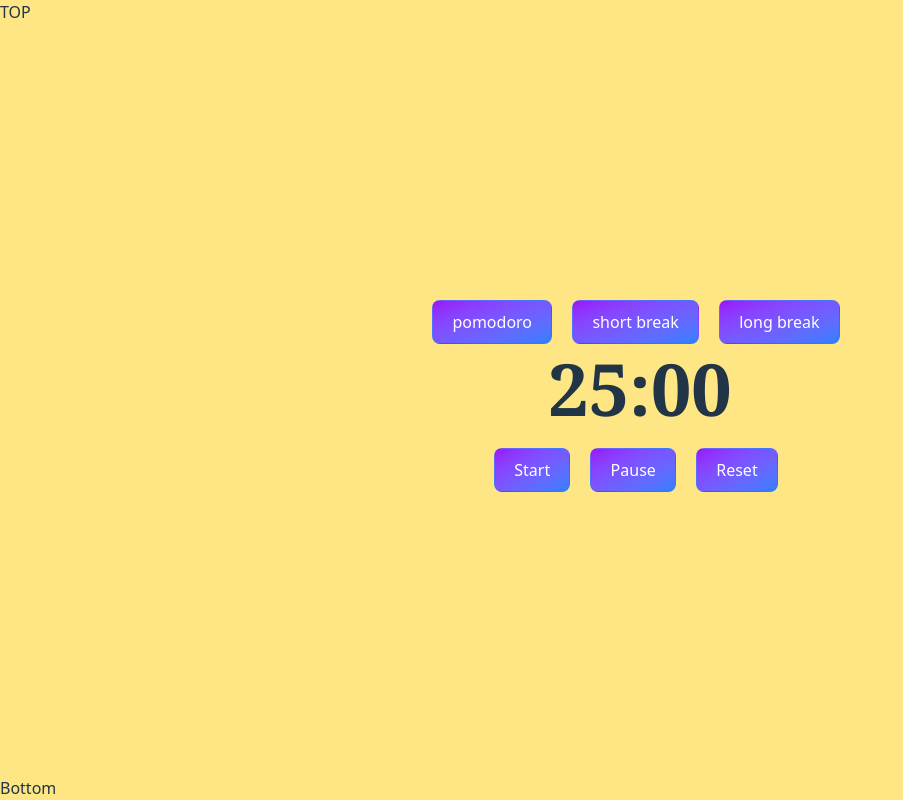
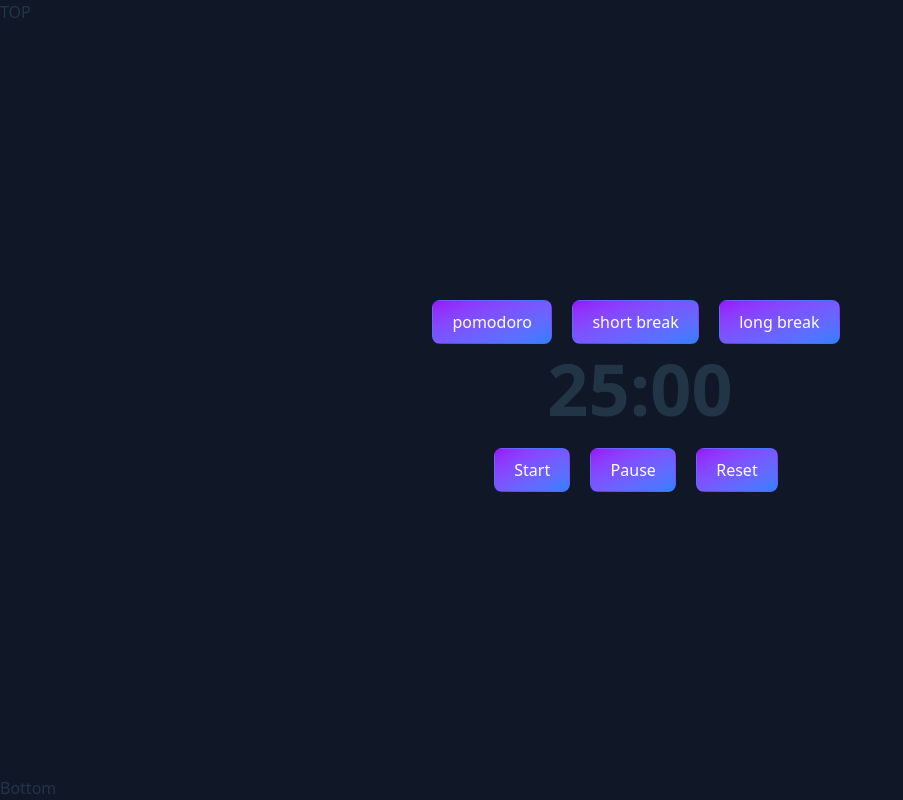
Before and after one commit to Abboscode/pomodoro_timer_pr, a React (Vite) app in the folder pomodoro-timer/: page / in a window 1280 px wide. Shown: the whole page, without its empty margins (0-903 px from the left). Built offline with nearby package versions, Linux system fonts and the light colour scheme.

Commit message:
added log for checking re redeers of PeriodButtons.jsx

```diff
--- a/pomodoro-timer/src/App.jsx
+++ b/pomodoro-timer/src/App.jsx
@@ -1,6 +1,4 @@
 import { useState } from 'react'
-import reactLogo from './assets/react.svg'
-import viteLogo from '/vite.svg'
 import './App.css'
 
 import ParentTimer from './components/ParentTimer'
@@ -10,7 +8,7 @@ function App() {
 
   return (
     <>
-      <div className='h-screen w-screen  flex flex-col justify-between bg-amber-200'>
+      <div className='h-screen w-screen  flex flex-col justify-between bg-gray-900'>
         <div className=' '>TOP</div>
         <div className='flex flex-col justify-items-center'  >
           <ParentTimer></ParentTimer>
--- a/pomodoro-timer/src/components/Durations.jsx
+++ b/pomodoro-timer/src/components/Durations.jsx
@@ -18,6 +18,6 @@ export default function Durations({ isFocus ,isBreak, focusDuration=[25,0], brea
 
  }
     return (
-    <div className="flex justify-center h-24 text-7xl  font-serif font-bold  "> {formatTime(min)+":"+formatTime(sec)}</div>
+    <div className="flex justify-center h-24 text-7xl  font-sans font-extrabold  "> {formatTime(min)+":"+formatTime(sec)}</div>
 
     )}
--- a/pomodoro-timer/src/components/PeriodButtons.jsx
+++ b/pomodoro-timer/src/components/PeriodButtons.jsx
@@ -1,6 +1,12 @@
 
+
+let count =0;
 export default function PeriodButtons({onClickShortBreak,onClickLongBreak}) {
+count++;
+console.log("PeriodButtons Rendered "+count+" times");
+
   return (
+
     <div className="flex justify-center gap-3">
         <button  type ="button" className="text-white bg-gradient-to-br from-purple-600 to-blue-500 hover:bg-gradient-to-bl focus:ring-4 focus:outline-none focus:ring-blue-300 dark:focus:ring-blue-800 font-medium rounded-lg text-sm px-5 py-2.5 text-center me-2 mb-2">pomodoro</button>
         <button onClick={()=>onClickShortBreak()}  type="button" className="text-white bg-gradient-to-br from-purple-600 to-blue-500 hover:bg-gradient-to-bl focus:ring-4 focus:outline-none focus:ring-blue-300 dark:focus:ring-blue-800 font-medium rounded-lg text-sm px-5 py-2.5 text-center me-2 mb-2">short break</button>
```
